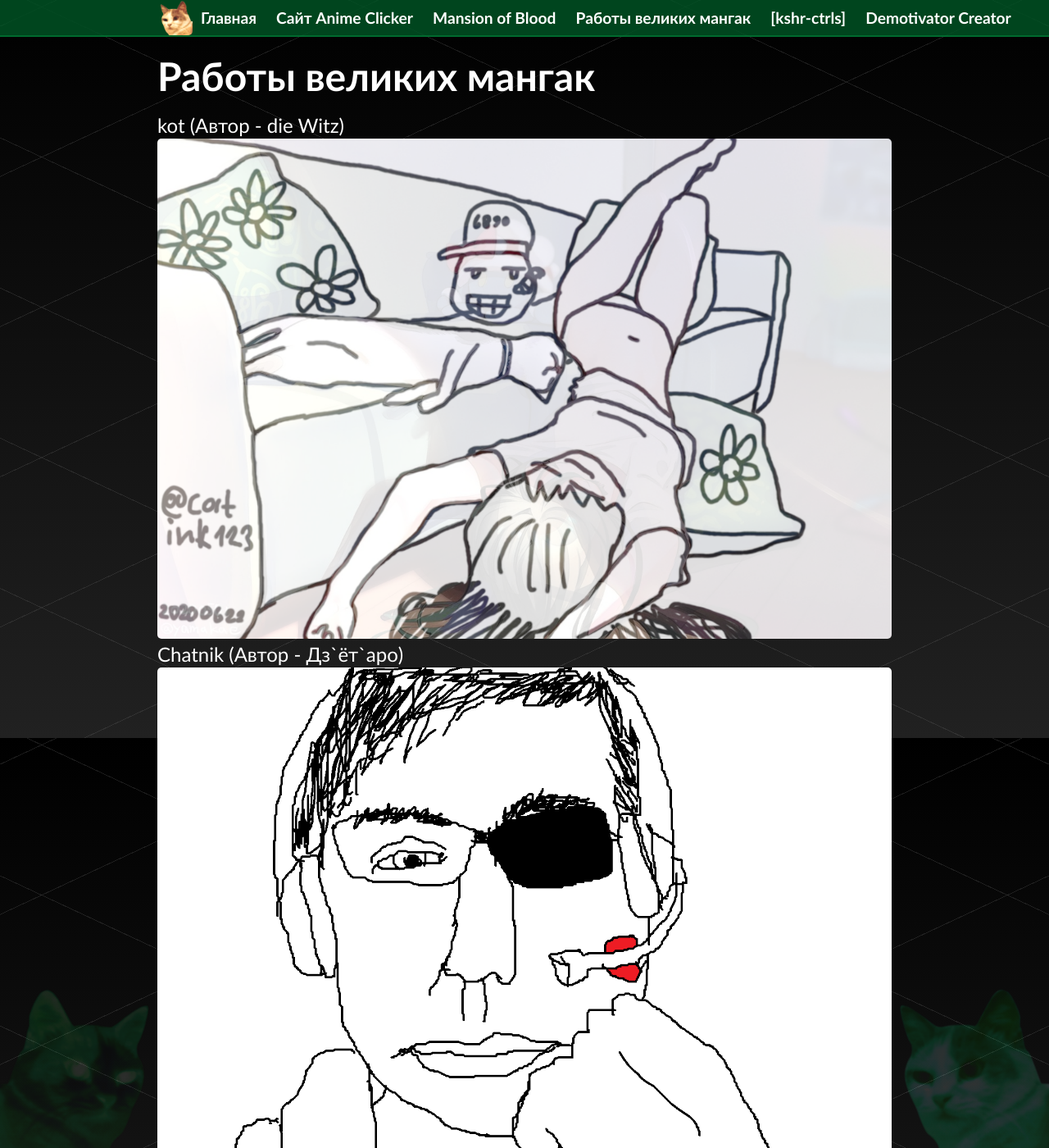
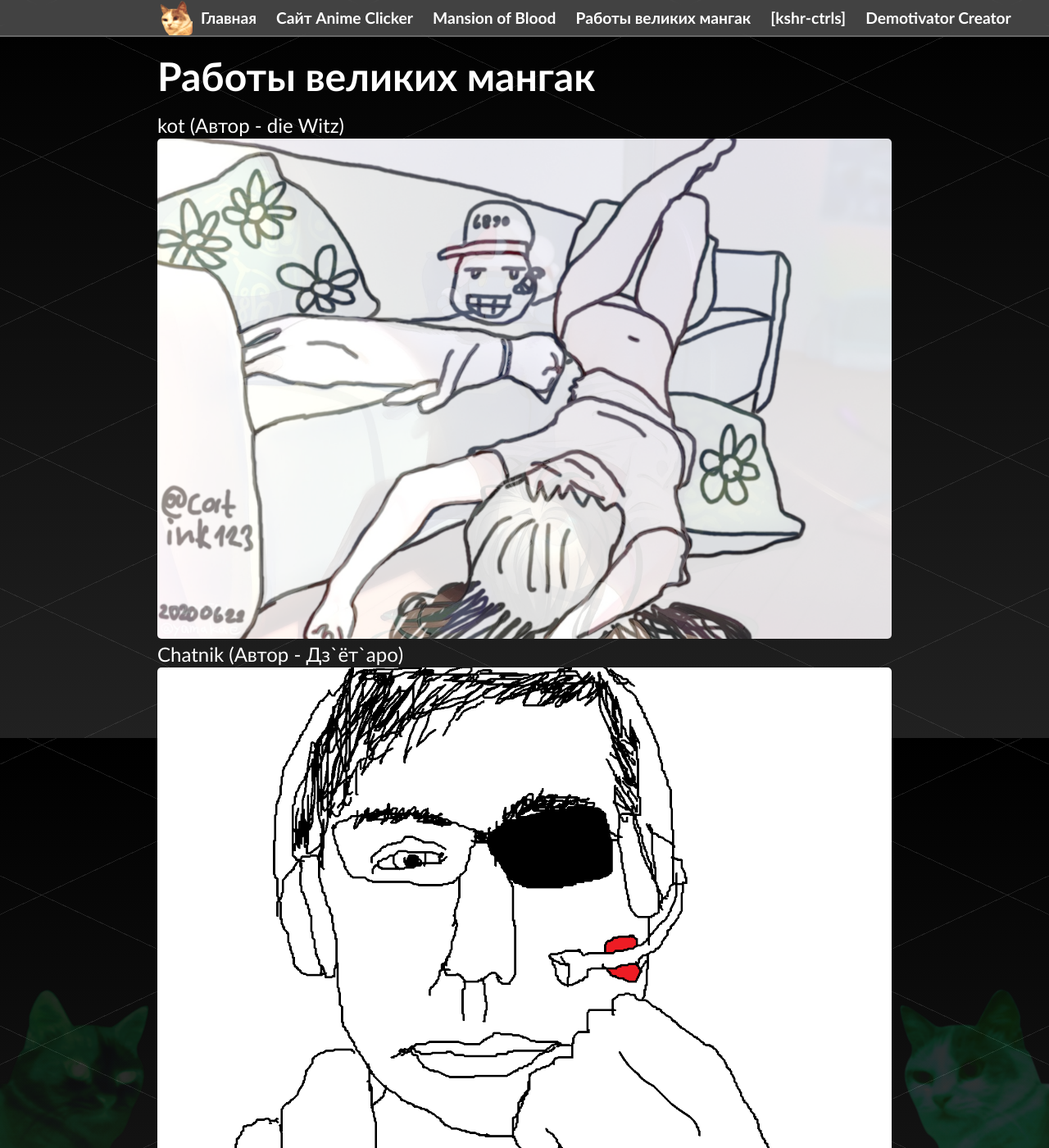
Before and after one commit to catink123/catink123.github.io, a Jekyll site: the page built from artworks/index.html, in a window 1280 px wide and 1400 px high. Shown: the whole window at 82% size. Built offline with Jekyll 4.4.1, drawn with Linux system fonts in a browser that asks for light colours.

Commit message:
Update main.css

```diff
--- a/css/main.css
+++ b/css/main.css
@@ -165,152 +165,6 @@
     }
 }
 
-.container {
-    margin-top: 4em;
-    margin-bottom: 1em;
-}
-
-* {
-    outline: none;
-}
-
-.teoys {
-    position: absolute;
-    left: 0px;
-    width: 100%;
-    height: 100vh;
-    border: none;
-    top: 45px;
-}
-
-.koshka {
-    position: fixed;
-    bottom: 0;
-    right: 0;
-    opacity: .15;
-    filter: hue-rotate(110deg) saturate(2);
-    z-index: -10;
-}
-
-.flip {
-    left: 0;
-    filter: invert(1) hue-rotate(-65deg) saturate(2);
-    transform: scaleX(-1);
-}
-
-nav ul, footer ul {
-    padding: 0px;
-    list-style: none;
-    font-weight: bold;
-}
-
-nav ul li, footer ul li {
-    display: inline;
-    margin-right: 20px;
-}
-
-.menu li {
-    display: inline-block;
-}
-
-.menu {
-    height: 43px;
-    overflow: scroll;
-    white-space: nowrap;
-    border-bottom: rgba(0, 202, 87, 0.28) 2px solid;
-    position: fixed;
-    width: 100%;
-    top: 0;
-    background-color: rgba(0, 113, 49, 0.61);
-    -ms-overflow-style: none;
-    -webkit-backdrop-filter: blur(20px);
-    backdrop-filter: blur(20px);
-}
-
-.menu::-webkit-scrollbar {
-    display: none;
-}
-
-a {
-    color: white;
-    text-decoration: none;
-}
-
-.menu a {
-    text-decoration: none;
-    color: white;
-    margin: 0;
-    display: inline-block;
-    padding: 10px;
-    font-weight: bold;
-    transition: all 0.15s linear;
-    font-size: 1.2em;
-}
-
-.menu a:hover {
-    background-color: white;
-    color: black;
-}
-
-.menu a:active {
-    background-color: #b7b7b7;
-}
-
-h1 {
-    font-size: 3em;
-    color: white;
-    margin: .4em auto;
-}
-
-p {
-    font-size: 1.5em;
-    line-height: 1.1em;
-    margin: .1em auto;
-    color: white;
-}
-
-.art {
-    border-radius: 5px;
-    width: 100%;
-}
-
-ul.posts {
-    margin: 20px auto 40px;
-    font-size: 1.5em;
-}
-
-ul.posts li {
-    list-style: none;
-}
-
-@media (min-width: 979px) {
-    /* Large desktop */
-    .container {
-        margin-left: 15%;
-        margin-right: 15%;
-    }
-}
-
-@media (min-width: 768px) and (max-width: 979px) {
-    /* Portrait tablet to landscape and desktop */
-    .container {
-        margin-left: 8%;
-        margin-right: 8%;
-    }
-}
-
-@media (max-width: 767px) {
-    /* Landscape phone to portrait tablet */
-    .container {
-        margin-left: 1%;
-        margin-right: 1%;
-    }
-
-    h1 {
-        font-size: 2.25em;
-    }
-}
-
 .loading {
     position: absolute;
     left: 50%;
```
